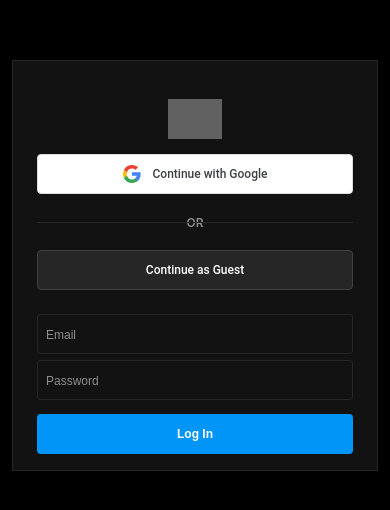
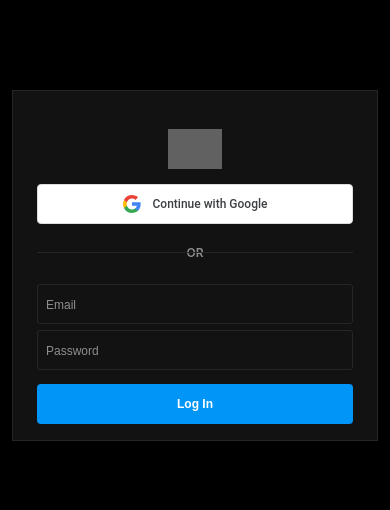
Before and after one commit to SheldonCooper11306/Christeana, a React (Create React App) app: page / in a window 390 px wide. Shown: the part 152-662 px from the top of the page. Built offline with nearby package versions, Linux system fonts and the light colour scheme; no server answers; grey boxes are pictures that could not be loaded; the HTML template or start-up script is replaced by a standard one.

Commit message:
Remove anonymous authentication and update Firebase config with new appId and measurementId

```diff
--- a/src/components/Login.css
+++ b/src/components/Login.css
@@ -175,44 +175,7 @@
   flex-shrink: 0;
 }
 
-.anonymous-login {
-  margin: 8px 0;
-}
 
-.anonymous-button {
-  background: #262626;
-  border: 1px solid #404040;
-  color: #ffffff;
-  font-size: 14px;
-  font-weight: 500;
-  cursor: pointer;
-  display: flex;
-  align-items: center;
-  justify-content: center;
-  gap: 12px;
-  width: 100%;
-  padding: 8px 16px;
-  border-radius: 4px;
-  transition: all 0.2s ease;
-  min-height: 44px;
-  font-family: 'Roboto', sans-serif;
-}
-
-.anonymous-button:hover {
-  background: #404040;
-  border-color: #525252;
-}
-
-.anonymous-button:active {
-  background: #1a1a1a;
-  transform: scale(0.98);
-}
-
-.anonymous-button:disabled {
-  background: #1a1a1a;
-  color: #8e8e8e;
-  cursor: not-allowed;
-}
 
 /* Responsive design */
 @media (max-width: 768px) {
@@ -244,10 +207,7 @@
     font-size: 13px;
   }
 
-  .anonymous-button {
-    min-height: 42px;
-    font-size: 13px;
-  }
+
 }
 
 @media (max-width: 480px) {
@@ -275,10 +235,7 @@
     font-size: 12px;
   }
 
-  .anonymous-button {
-    min-height: 40px;
-    font-size: 12px;
-  }
+
 
   .google-button {
     min-height: 40px;
--- a/src/components/Login.js
+++ b/src/components/Login.js
@@ -1,6 +1,6 @@
 import React, { useState } from 'react';
 import { auth } from '../firebase/config';
-import { signInWithEmailAndPassword, signInWithPopup, GoogleAuthProvider, signInAnonymously } from 'firebase/auth';
+import { signInWithEmailAndPassword, signInWithPopup, GoogleAuthProvider } from 'firebase/auth';
 import './Login.css';
 
 const Login = ({ onLogin }) => {
@@ -90,32 +90,7 @@ const Login = ({ onLogin }) => {
     }
   };
 
-  const handleAnonymousLogin = async () => {
-    setIsLoading(true);
-    setError('');
-    console.log('Starting anonymous login...');
 
-    try {
-      const result = await signInAnonymously(auth);
-      const user = result.user;
-
-      console.log('Anonymous login successful:', user);
-
-      const userData = {
-        email: null,
-        displayName: 'Guest User',
-        uid: user.uid,
-        isAdmin: false
-      };
-
-      onLogin(userData);
-    } catch (error) {
-      console.error('Anonymous login error:', error);
-      setError(`Anonymous login failed: ${error.message}. Please try again.`);
-    } finally {
-      setIsLoading(false);
-    }
-  };
 
   return (
     <div className="login-container">
@@ -149,16 +124,7 @@ const Login = ({ onLogin }) => {
           <span>OR</span>
         </div>
 
-        <div className="anonymous-login">
-          <button
-            onClick={handleAnonymousLogin}
-            className="anonymous-button"
-            disabled={isLoading}
-            type="button"
-          >
-            Continue as Guest
-          </button>
-        </div>
+
 
         <form onSubmit={handleEmailLogin} className="login-form">
           <div className="form-group">
--- a/src/firebase/config.js
+++ b/src/firebase/config.js
@@ -11,8 +11,8 @@ const firebaseConfig = {
   projectId: "eana-birthday",
   storageBucket: "eana-birthday.firebasestorage.app",
   messagingSenderId: "740038878500",
-  appId: "1:740038878500:web:e9c374e580845267acbfb1",
-  measurementId: "G-0902GDP6JW"
+  appId: "1:740038878500:web:6e31e0ba182c955facbfb1",
+  measurementId: "G-VS7RYRE6NC"
 };
 
 // Initialize Firebase
```
